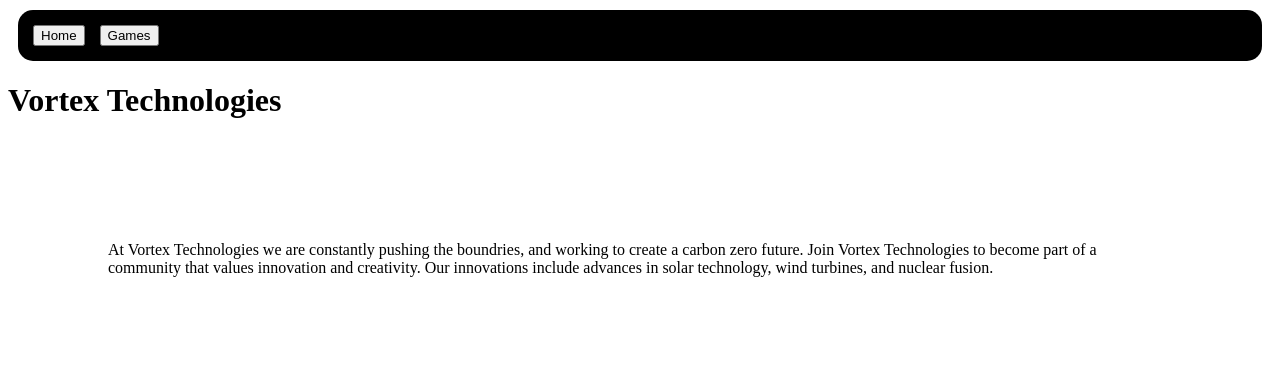
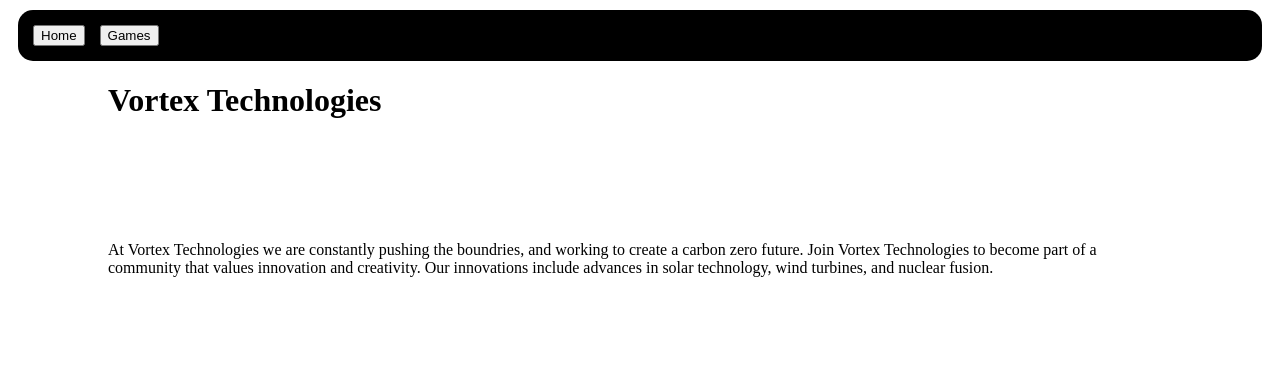
Before and after one commit to TERW1407/Website-project, a plain HTML site: page public/index.html in a window 1280 px wide. Drawn offline with Linux system fonts and the light colour scheme.

Commit message:
Updated css

```diff
--- a/public/index.html
+++ b/public/index.html
@@ -16,9 +16,9 @@
                 gap: 15px;
                 display: flex;
             }
-            .side–spaced {
+            .sidespaced {
                 margin-left: 100px;
-                margin–right: 100px;
+                margin-right: 100px;
                 }
             .padded {
                 padding: 100px;
@@ -30,7 +30,7 @@
             <a href="https://website-project.mrtheodorwagner.workers.dev"><button>Home</button></a>
             <a href="games"><button>Games</button></a>
         </div>
-        <h1 class="side-spaced">Vortex Technologies</h1>
+        <h1 class="sidespaced">Vortex Technologies</h1>
         <p class="padded">At Vortex Technologies we are constantly pushing the boundries, and working to create a carbon zero future. Join Vortex Technologies to become part of a community that values innovation and creativity. Our innovations include advances in solar technology, wind turbines, and nuclear fusion.</p>
     </body>
 </html>
```
